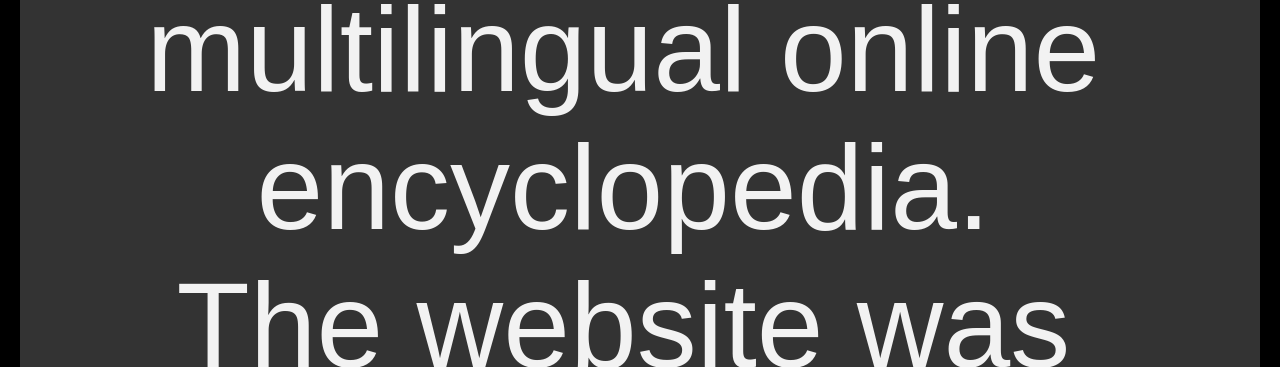
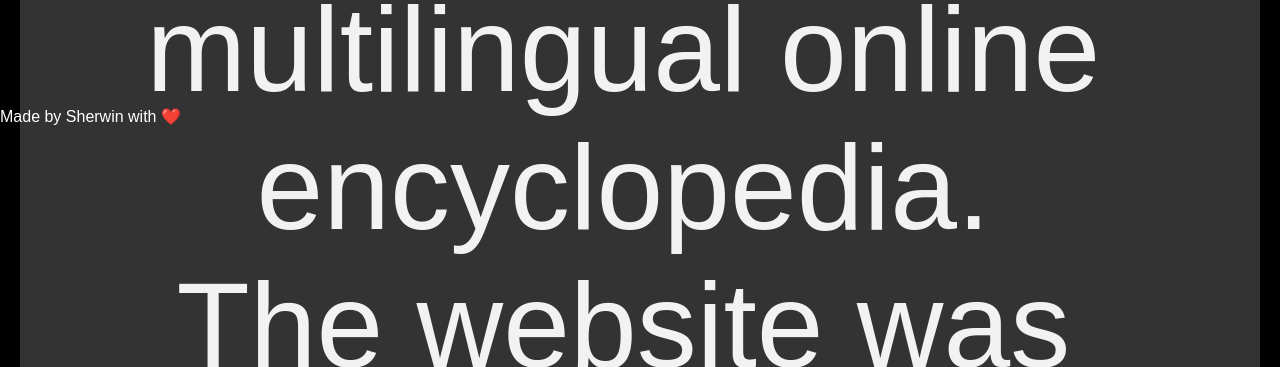
Before and after one commit to sherwinvishesh/Echo-Prompter, a plain HTML site: page index.html in a window 1280 px wide. Shown: the part 733-1100 px from the top of the page. Drawn offline with Linux system fonts and the light colour scheme.

Commit message:
Update index.html

```diff
--- a/index.html
+++ b/index.html
@@ -3,7 +3,7 @@
 <head>
 <meta charset="UTF-8">
 <meta name="viewport" content="width=device-width, initial-scale=1.0">
-<title>EchoPrompt</title>
+<title>EchoPrompter</title>
 <link rel="stylesheet" href="styles.css">
 <link rel="stylesheet" href="teleprompter.css">
 <link rel="stylesheet" href="https://cdnjs.cloudflare.com/ajax/libs/font-awesome/6.0.0-beta3/css/all.min.css">
@@ -153,5 +153,9 @@
       // window.setTimeout(() => rec.stop(), 10000);
     }
   </script>
+  <footer>
+    Made by Sherwin with ❤️
+  </footer>
+
 </body>
 </html>
```
